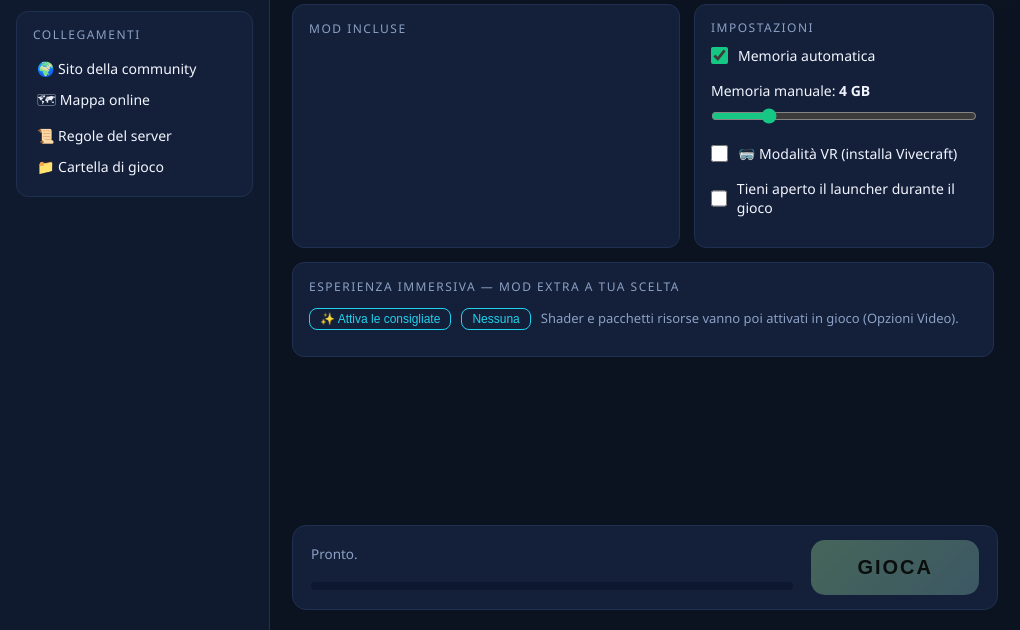
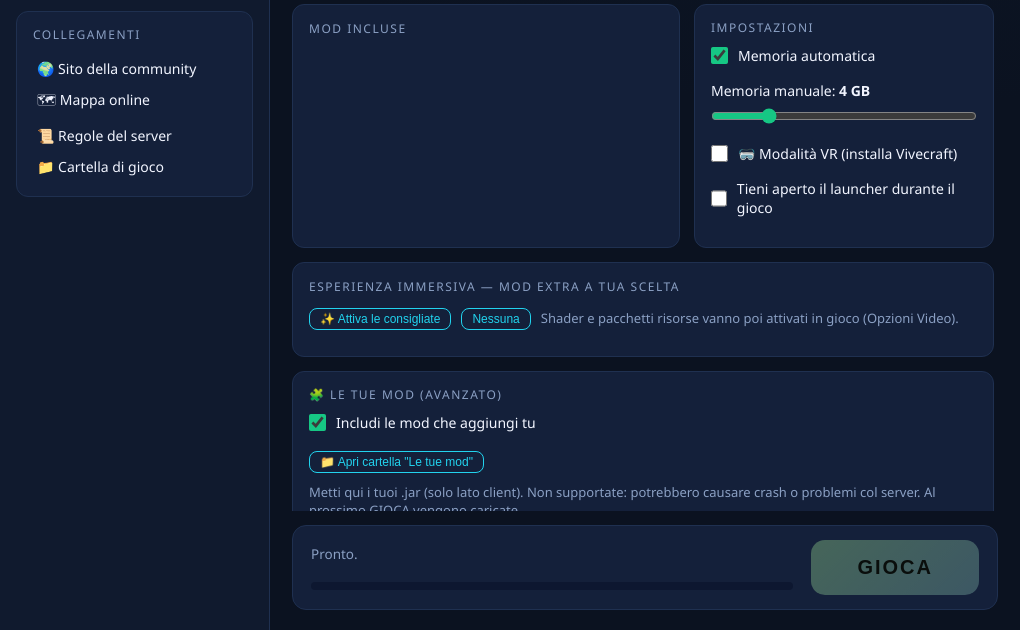
Before and after one commit to xcapsa/OcuLauncher, an Electron app: page src/renderer/index.html in a window 1020 px wide. Shown: the part 170-800 px from the top of the page. Drawn offline with Linux system fonts and the light colour scheme; no server answers.

Commit message:
Add custom mods section to index.html

```diff
--- a/src/renderer/index.html
+++ b/src/renderer/index.html
@@ -108,6 +108,17 @@
           </div>
           <div id="extras-list"></div>
         </section>
+        <section class="card" id="custom-card">
+          <div class="card-title">🧩 Le tue mod (avanzato)</div>
+          <label class="setting toggle">
+            <input type="checkbox" id="custom-mods" checked>
+            <span>Includi le mod che aggiungi tu</span>
+          </label>
+          <div class="extras-actions">
+            <button class="btn-small" id="custom-open">📁 Apri cartella "Le tue mod"</button>
+            <span class="muted" id="custom-hint">Metti qui i tuoi .jar (solo lato client). Non supportate: potrebbero causare crash o problemi col server. Al prossimo GIOCA vengono caricate.</span>
+          </div>
+        </section>
       </div>
 
       <div id="update-banner" class="hidden">
```
